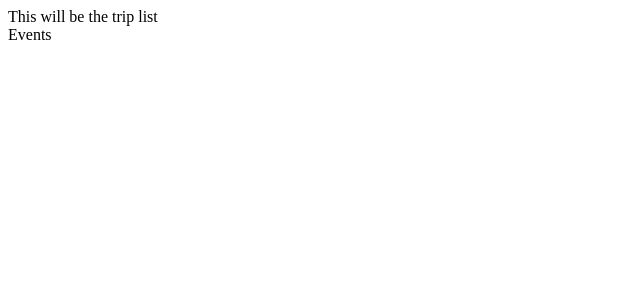
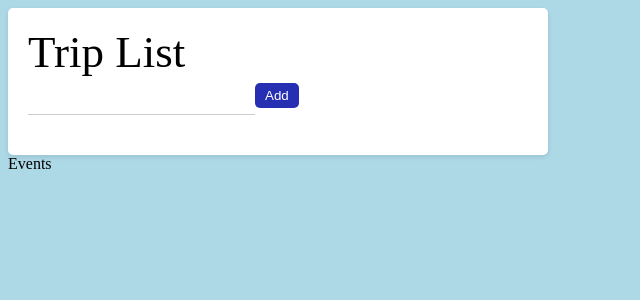
Before and after one commit to nickayson/Personal-Travel-Planner, a React (Create React App) app in the folder personal-travel-planner/: page / in a window 1280 px wide. Shown: the top 300 px of the page, without its empty margins (0-640 px from the left). Built offline with nearby package versions, Linux system fonts and the light colour scheme.

Commit message:
trip list

```diff
--- a/personal-travel-planner/src/App.js
+++ b/personal-travel-planner/src/App.js
@@ -1,5 +1,6 @@
 import TripList from "./components/TripList";
 import Events from "./components/Events";
+import "./styles/App.css";
 
 function App() {
   return (
--- a/personal-travel-planner/src/components/TripList.js
+++ b/personal-travel-planner/src/components/TripList.js
@@ -1,9 +1,37 @@
-import React from 'react'
+import React, { useState } from "react";
+import "../styles/TripList.css";
 
 export default function TripList() {
+  const [trips, settrips] = useState([]);
+  const [newtrip, setNewtrip] = useState("");
+
+  const addtrip = () => {
+    settrips([...trips, newtrip]);
+    setNewtrip("");
+  };
+
+  const deletetrip = (index) => {
+    const updatedtrips = trips.filter((trip, i) => i !== index);
+    settrips(updatedtrips);
+  };
+
   return (
-    <div>
-      This will be the trip list
+    <div className="trip-container">
+    <h1 className="h1">Trip List</h1>
+    <input className="trip-input"
+      type="text"
+      value={newtrip}
+      onChange={(e) => setNewtrip(e.target.value)}
+    />
+    <button className="trip-item-button"onClick={addtrip}>Add</button>
+    <ul className="trip-list">
+      {trips.map((trip, index) => (
+        <li className="trip-item" key={index}>
+          {trip}
+          <button className="trip-item-button" onClick={() => deletetrip(index)}>Delete</button>
+        </li>
+      ))}
+    </ul>
     </div>
   )
 }
--- /dev/null
+++ b/personal-travel-planner/src/styles/App.css
@@ -0,0 +1,3 @@
+body {
+    background-color: lightblue;
+}
--- /dev/null
+++ b/personal-travel-planner/src/styles/TripList.css
@@ -0,0 +1,57 @@
+/* Container for the to-do list */
+.trip-container {
+    max-width: 500px;
+    margin: right;
+    padding: 20px;
+    background-color: #fff;
+    border-radius: 5px;
+    box-shadow: 0px 2px 5px rgba(0, 0, 0, 0.1);
+  }
+
+  /* Input field for adding new to-do items */
+  .trip-input {
+    width: auto;
+    padding: 10px;
+    border: none;
+    border-bottom: 1px solid #ccc;
+    font-size: 16px;
+    outline: none;
+  }
+
+  /* Styling for the list of to-do items */
+  .trip-list {
+    margin-top: 20px;
+    list-style-type: none;
+    padding: 0;
+  }
+
+  /* Styling for individual to-do items */
+  .trip-item {
+    display: flex;
+    align-items: center;
+    margin-bottom: 10px;
+  }
+
+  /* Checkbox for marking completed items */
+  .trip-item-input[type="checkbox"] {
+    margin-right: 10px;
+  }
+
+  /* Styling for the text of the to-do items */
+  .trip-item-label {
+    flex-grow: 1;
+    word-break: break-all;
+    font-size: 16px;
+  }
+
+  /* Styling for the delete button */
+  .trip-item-button {
+    background-color: #262fb1;
+    color: #fff;
+    border: none;
+    border-radius: 5px;
+    padding: 5px 10px;
+    cursor: pointer;
+  }
+
+  h1 { font-family: 'Trocchi', serif; font-size: 45px; font-weight: normal; line-height: 48px; margin: 0; }
```
